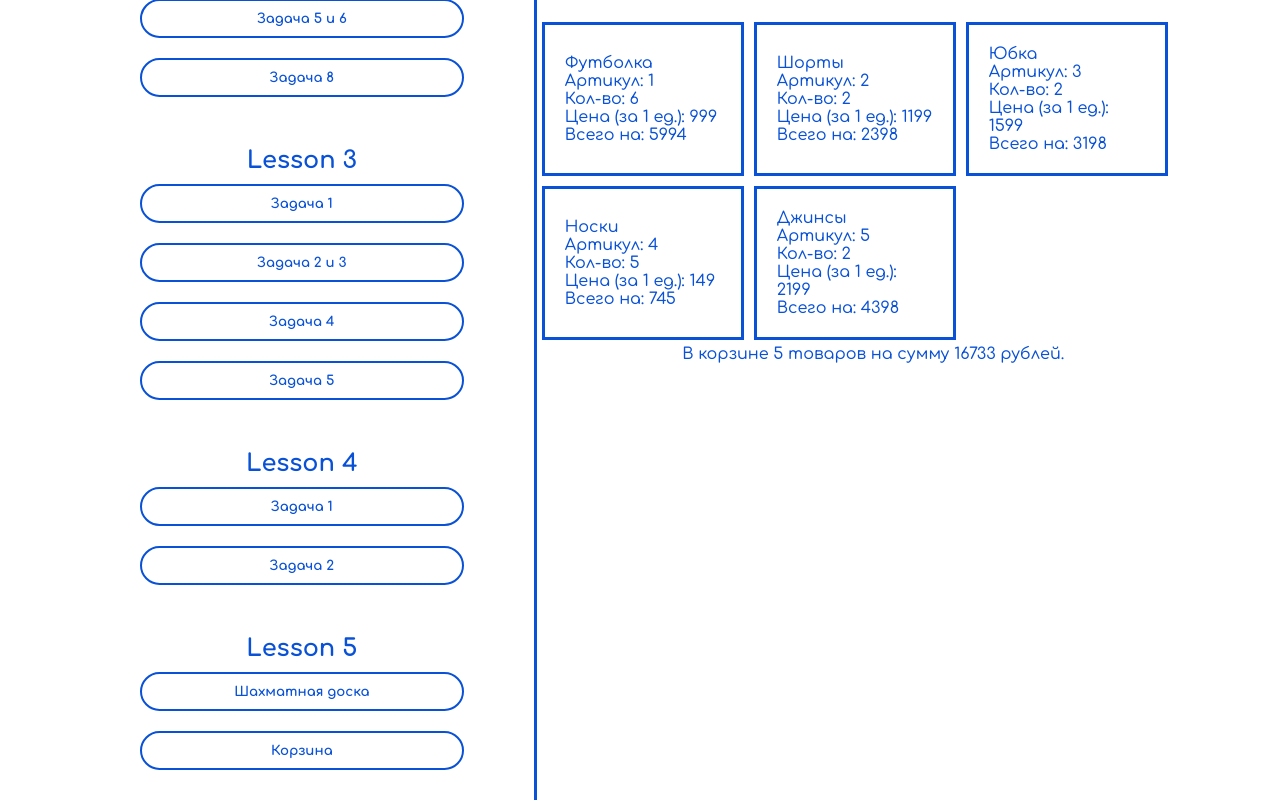
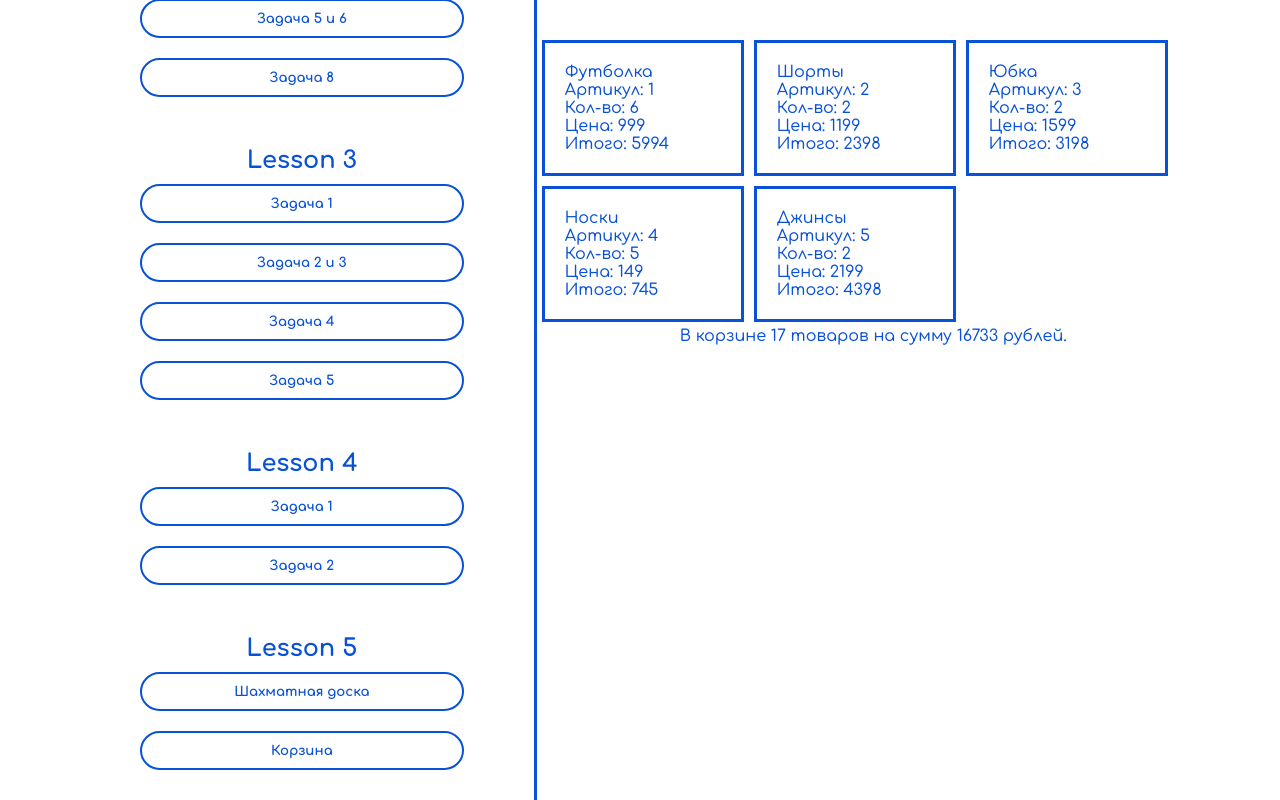
Before and after one commit to iampingving/Basic-course-JavaScript, a plain HTML site: page index.html in a window 1280 px wide. Both pictures are taken after a click on the button "Корзина". Shown: the part 495-1295 px from the top of the page. Drawn offline with Linux system fonts and the light colour scheme.

Commit message:
lesson 5 updated

```diff
--- a/css/style.scss
+++ b/css/style.scss
@@ -98,3 +98,25 @@ $color: #0951d6;
         width: 100%;
     }
 }
+
+.basket
+{
+    &__wrap{
+        display: flex;
+        flex-direction: row;
+        justify-Content: safe space-around;
+        flex-wrap: wrap;
+        width: 100%;
+    }
+
+    &__item {
+        display: flex;
+        flex-direction: column;
+        justify-content: center;
+        align-items: left;
+        border: 3px solid #0951d6;
+        padding: 20px;
+        margin: 5px;
+        width: 30%;
+    }
+}
--- a/js/script.js
+++ b/js/script.js
@@ -348,57 +348,44 @@ function goodInBasketDOM() {
                 summ += this.items[item].amount * this.items[item].price;
             }
             return summ;
+        },
+
+        countAmount() {
+            let summ = 0;
+            for (let item in this.items) {
+                summ += this.items[item].amount;
             }
-    }
+            return summ;
+        },
+
+        render() {
             let mainField = document.querySelector('#block-dom');
             mainField.innerHTML = '';
 
             let itemWrap = document.createElement('div');
-    itemWrap.style.display="flex";
-    itemWrap.style.flexDirection="row";
-    itemWrap.style.justifyContent="safe space-around";
-    itemWrap.style.flexWrap="wrap";
-    itemWrap.style.width="100%";
+            itemWrap.classList.add("basket__wrap");
 
-    if (basket.items.length > 0) {
-        for (let item in basket.items) {
-            let itemCard=document.createElement('div');
-
-            itemCard.style.display="flex";
-            itemCard.style.flexDirection="column"
-            itemCard.style.justifyContent = 'center';
-            itemCard.style.alignItems = 'left';
-            itemCard.style.border='3px solid #0951d6';
-            itemCard.style.padding='20px';
-            itemCard.style.margin='5px';
-            itemCard.style.width="30%"
-            let itemName = document.createElement('span');
-            itemName.innerText=basket.items[item].name;
-            let itemID = document.createElement('span');
-            itemID.innerText="Артикул: "+ basket.items[item].id;
-            let itemAmount = document.createElement('span');
-            itemAmount.innerText="Кол-во: "+ basket.items[item].amount;
-            let itemPriceOne = document.createElement('span');
-            itemPriceOne.innerText="Цена (за 1 ед.): "+ basket.items[item].price;
-            let itemPrice = document.createElement('span');
-            itemPrice.innerText="Всего на: "+ basket.items[item].amount*basket.items[item].price;
-
-
-            itemCard.appendChild(itemName);
-            itemCard.appendChild(itemID);
-            itemCard.appendChild(itemAmount);
-            itemCard.appendChild(itemPriceOne);
-            itemCard.appendChild(itemPrice);
-
-
-            itemWrap.appendChild(itemCard);
+            if (this.items.length > 0) {
+                for (let item in this.items) {
+                    let cardDesc = `
+            <div class="basket__item">
+            <span>${this.items[item].name}</span>
+            <span>Артикул: ${this.items[item].id}</span>
+            <span>Кол-во: ${this.items[item].amount}</span>
+            <span>Цена: ${this.items[item].price}</span>
+            <span>Итого: ${this.items[item].amount * basket.items[item].price}</span>
+            <div>
+            `
+                    itemWrap.insertAdjacentHTML('beforeend', cardDesc);
                 }
                 mainField.appendChild(itemWrap);
                 let sumPrice = document.createElement('span');
-        sumPrice.innerText="В корзине " + basket.items.length + " товаров на сумму " + basket.countSum() + " рублей.";
+                sumPrice.innerText = `В корзине ${ this.countAmount() } товаров на сумму ${this.countSum()} рублей.`;
                 mainField.appendChild(sumPrice);
-        //mainField.innerText += "В корзине " + basket.items.length + " товаров на сумму " + basket.countSum() + " рублей.";
             } else {
                 mainField.innerText = "Корзина пуста";
             }
         }
+    }
+    basket.render();
+}
```
Also changed, not shown: css/style.css, 1 other file. Lines whose indentation alone changed are shown as unchanged.
